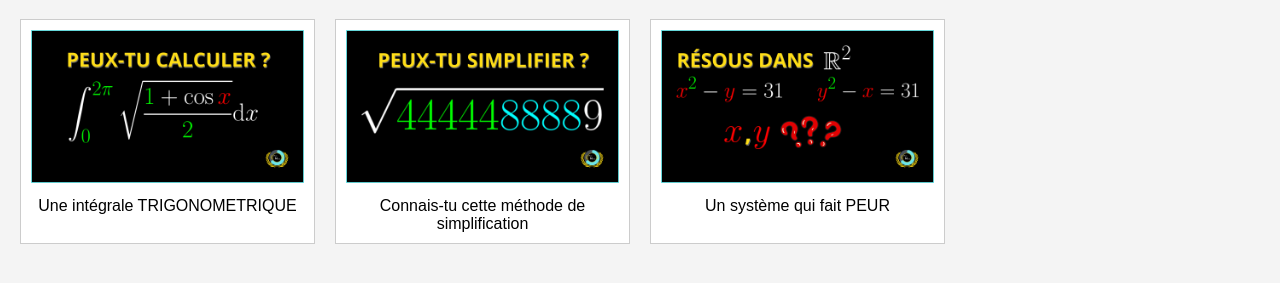
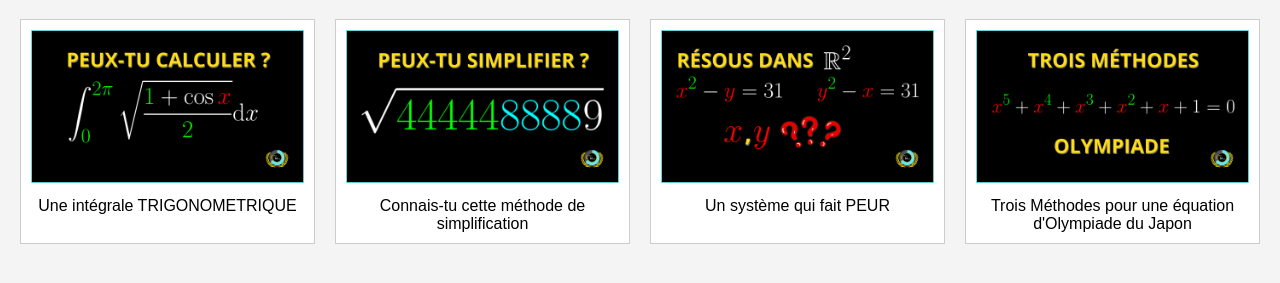
Before and after one commit to abdoulmaoude/Ebook-store, a plain HTML site: page index.html in a window 1280 px wide. Shown: the part 81-364 px from the top of the page. Drawn offline with Linux system fonts and the light colour scheme.

Commit message:
Update index.html

```diff
--- a/index.html
+++ b/index.html
@@ -60,6 +60,12 @@
             </a>
             <div class="book-title">Un système qui fait PEUR</div>
         </div>
+        <div class="book">
+            <a href="pdfs/Trois Méthodes pour une équation d'Olympiade du Japon.pdf" download="ebook1.pdf">
+                <img src="Images/Trois Méthodes pour une équation d'Olympiade du Japon.png" alt="Livre 1">
+            </a>
+            <div class="book-title">Trois Méthodes pour une équation d'Olympiade du Japon</div>
+        </div>
     </div>
 
 </body>
```
